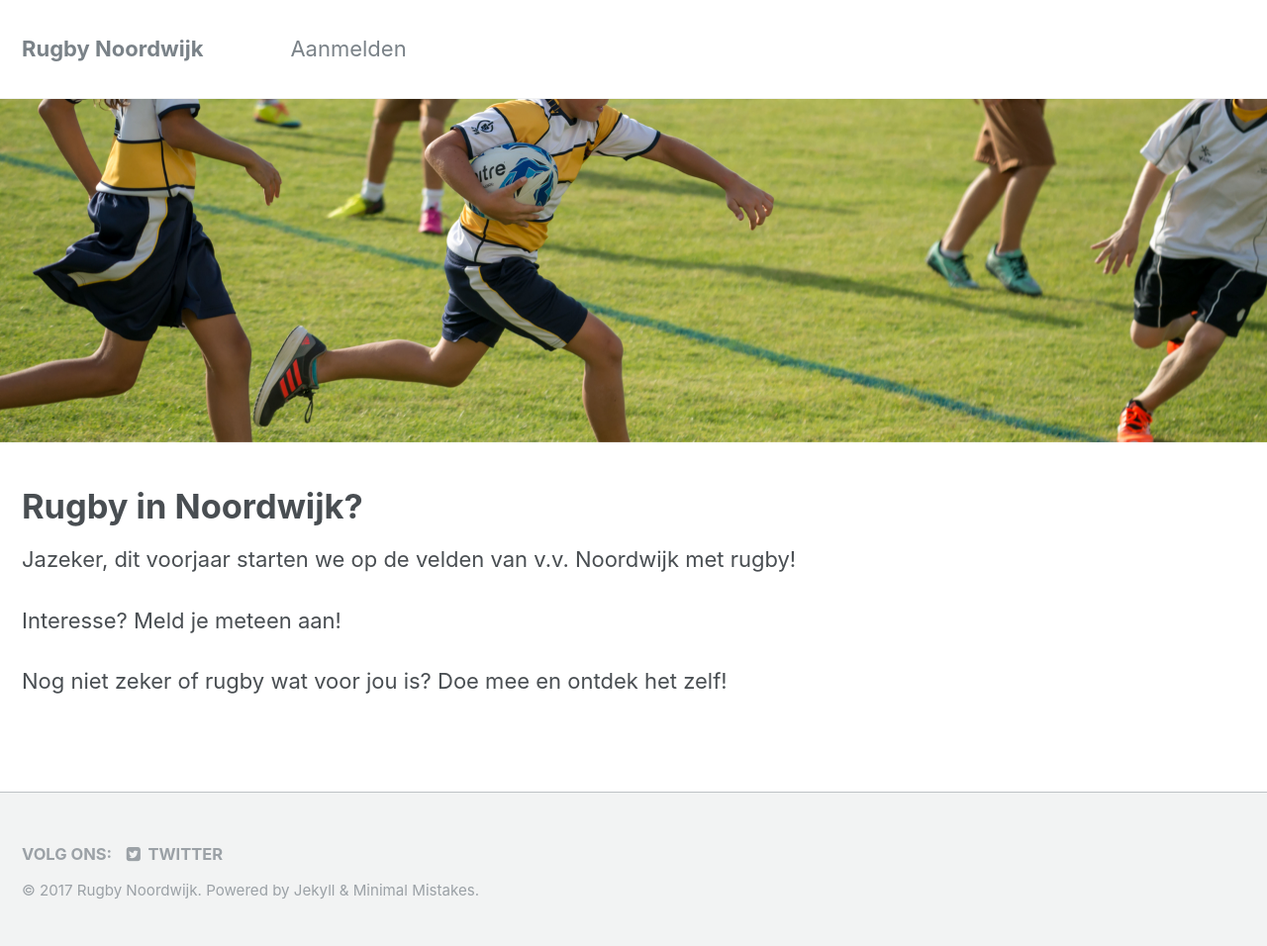
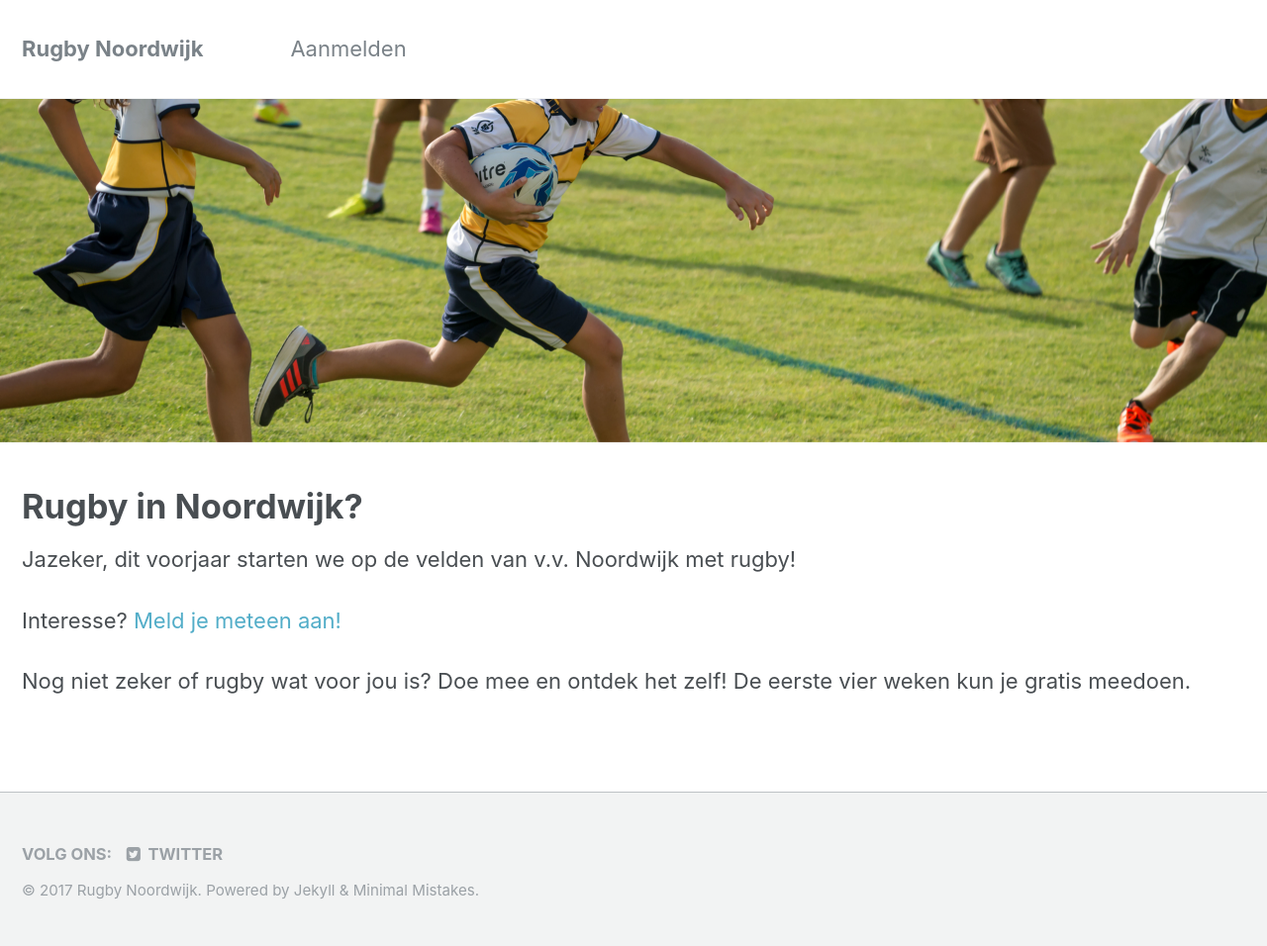
Before and after one commit to wijnandb/rugby-noordwijk, a Jekyll site: the page built from index.html, in a window 1280 px wide. Shown: the whole page at 99% size. Built offline with Jekyll 4.4.1, drawn with Linux system fonts in a browser that asks for light colours; nearby versions of some CDN libraries; library files that are not in the unit come from our copies; the list of posts is cut into pages by our own code.

Commit message:
404.html added

```diff
--- a/index.html
+++ b/index.html
@@ -9,6 +9,6 @@ header:
 
 <p>Jazeker, dit voorjaar starten we op de velden van v.v. Noordwijk met rugby!</p>
 
-<p>Interesse? Meld je meteen aan!</p>
+<p>Interesse? <a href="/aanmelden/">Meld je meteen aan!</a> </p>
 
-<p>Nog niet zeker of rugby wat voor jou is? Doe mee en ontdek het zelf!</p>
+<p>Nog niet zeker of rugby wat voor jou is? Doe mee en ontdek het zelf! De eerste vier weken kun je gratis meedoen.</p>
```
Also changed, not shown: _pages/404.html (added, +9 -0 lines), _pages/404.md (deleted, +0 -8 lines).
